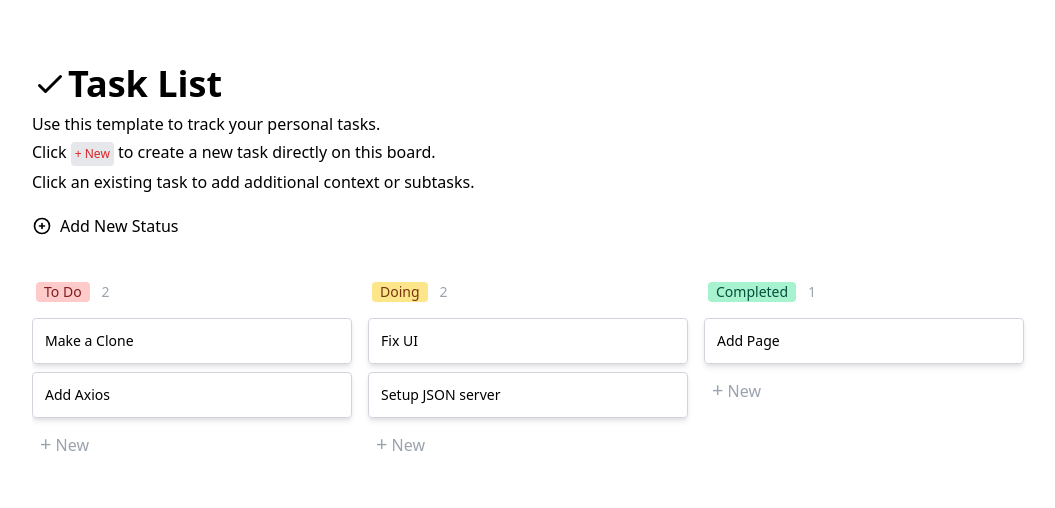
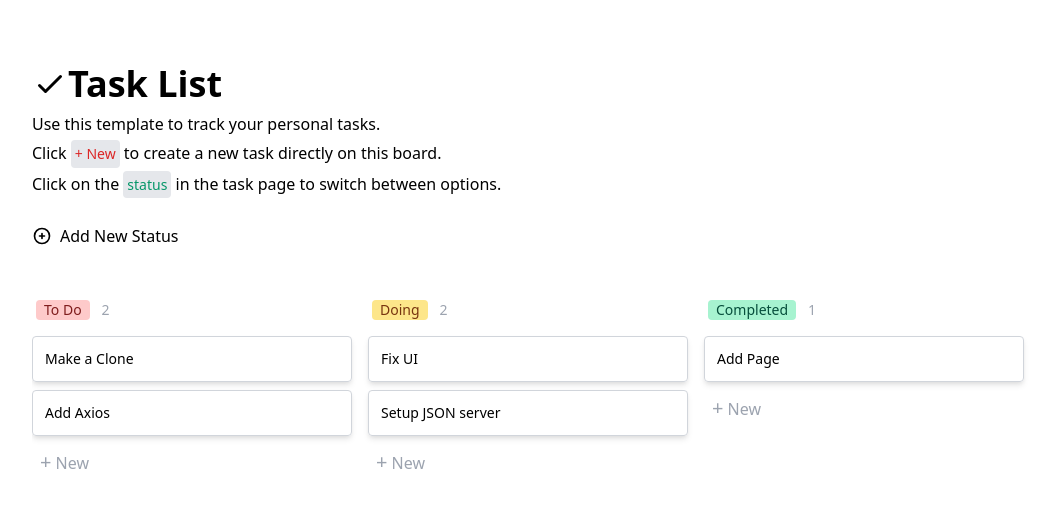
Before and after one commit to amolikvivian/task-tracker, a Nuxt app: page / in a window 1280 px wide. Shown: the top 508 px of the page, without its empty margins (16-1071 px from the left). Built offline with nearby package versions, Linux system fonts and the light colour scheme; data requests are answered from the project's data file.

Commit message:
Minor Fixes

```diff
--- a/components/Header.vue
+++ b/components/Header.vue
@@ -1,19 +1,23 @@
 <template>
   <div class="flex flex-col">
     <span class="text-4xl font-bold flex items-center">
-      <Icon name='tick'/>
+      <Icon name="tick" />
       Task List</span
     >
     <span class="pt-2">Use this template to track your personal tasks.</span>
     <span class="pt-1">
       Click
-      <button class="bg-gray-200 px-1 py-1 text-xs text-red-600 rounded">
+      <button class="bg-gray-200 px-1 py-1 text-sm text-red-600 rounded">
         + New
       </button>
       to create a new task directly on this board.</span
     >
     <span class="pt-1">
-      Click an existing task to add additional context or subtasks.</span
+      Click on the
+      <span class="bg-gray-200 px-1 py-1 text-sm text-green-600 rounded"
+        >status</span
+      >
+      in the task page to switch between options.</span
     >
   </div>
 </template>
--- a/components/TaskColumn.vue
+++ b/components/TaskColumn.vue
@@ -32,8 +32,7 @@
       @end="drag = false"
       :ghostClass="colors[0]"
       animation="400"
-      :data-box="this.status.label"
-      :move="moveItem"
+      :data-box="this.status.status_id"
     >
       <div v-for="(task, i) in tasks" :key="i" :data-id="task.id">
         <TaskCard
@@ -67,13 +66,7 @@ export default {
   mounted() {
     this.getTasks()
   },
-  watch: {
-    '$store.state.tasks': function () {
-      this.$store.state.tasks.map((task) => {
-        task.list
-      })
-    },
-  },
+
   computed: {
     count() {
       return this.tasks.length
@@ -106,10 +99,10 @@ export default {
       let movedTask = e.draggedContext.element
       payload = {
         ...movedTask,
-        oldStatus: e.from.attributes['data-box']['value'],
-        newStatus: e.to.attributes['data-box']['value'],
+        status_id: Number(e.from.attributes['data-box']['value']),
+        new_tid: Number(e.to.attributes['data-box']['value']),
       }
-      this.$store.dispatch('updateTask', payload)
+      this.$store.dispatch('updateStatus', payload)
     },
     toTaskPage(id) {
       this.$router.push({ path: '/task/' + id })
--- a/pages/index.vue
+++ b/pages/index.vue
@@ -3,7 +3,7 @@
     <Header />
     <div class="flex items-center py-5">
       <button @click="toggleNewStatus()" class="flex flex items-center w-2/12">
-        <Icon name="plus-circle" /> <span class="pl-2">Add New Status</span>
+        <Icon name="plus-circle" /> <span class="p-2">Add New Status</span>
       </button>
       <div v-if="showNewStatusLabel" class="flex items-center">
         <input
```
Lines whose indentation alone changed are shown as unchanged.
